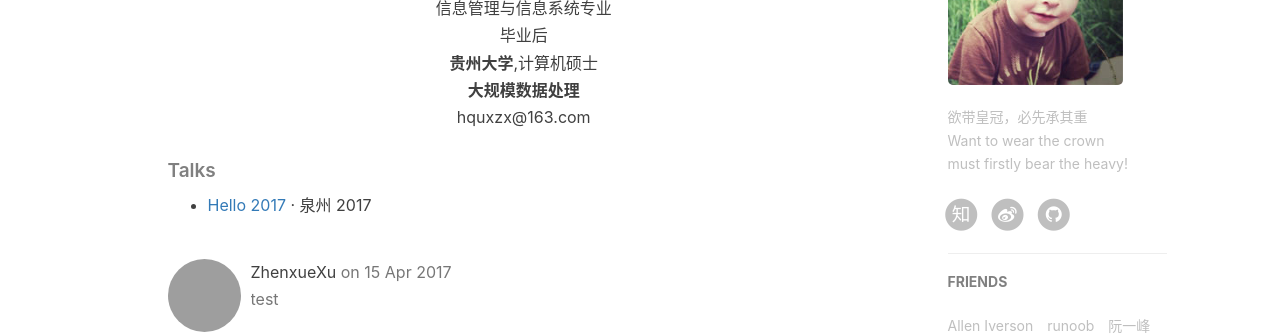
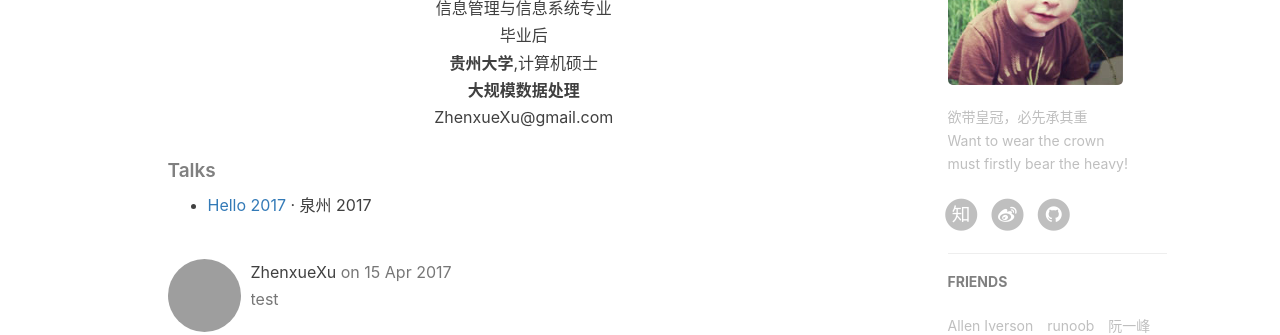
Before and after one commit to popsiclexu/popsiclexu.github.io, a Jekyll site: the page built from about.html, in a window 1280 px wide. Shown: the part 716-1051 px from the top of the page. Built offline with Jekyll 4.4.1, drawn with Linux system fonts in a browser that asks for light colours; nearby versions of some CDN libraries; a script that is not in the unit is left out; comment, search, counter and statistics services are not loaded; grey boxes are pictures that could not be loaded.

Commit message:
updata mail address

```diff
--- a/about.html
+++ b/about.html
@@ -35,7 +35,7 @@ comments:
 	毕业后<br>
 	<strong>贵州大学</strong>,计算机硕士<br>
 	<Strong>大规模数据处理</strong><br>
-	hquxzx@163.com</p>
+	ZhenxueXu@gmail.com</p>
 	</div>
 
     <h5>Talks</h5>
@@ -59,7 +59,7 @@ comments:
 	After<br>
 	In <strong> GuiZhou University</strong>,as a postgraduate of Computer Science<br>
 	<Strong>Interest in Big Data</strong><br>
-	hquxzx@163.com</p>
+	ZhenxueXu@gmail.com</p>
 	</div>
 
     <h5>Talks</h5>
```
